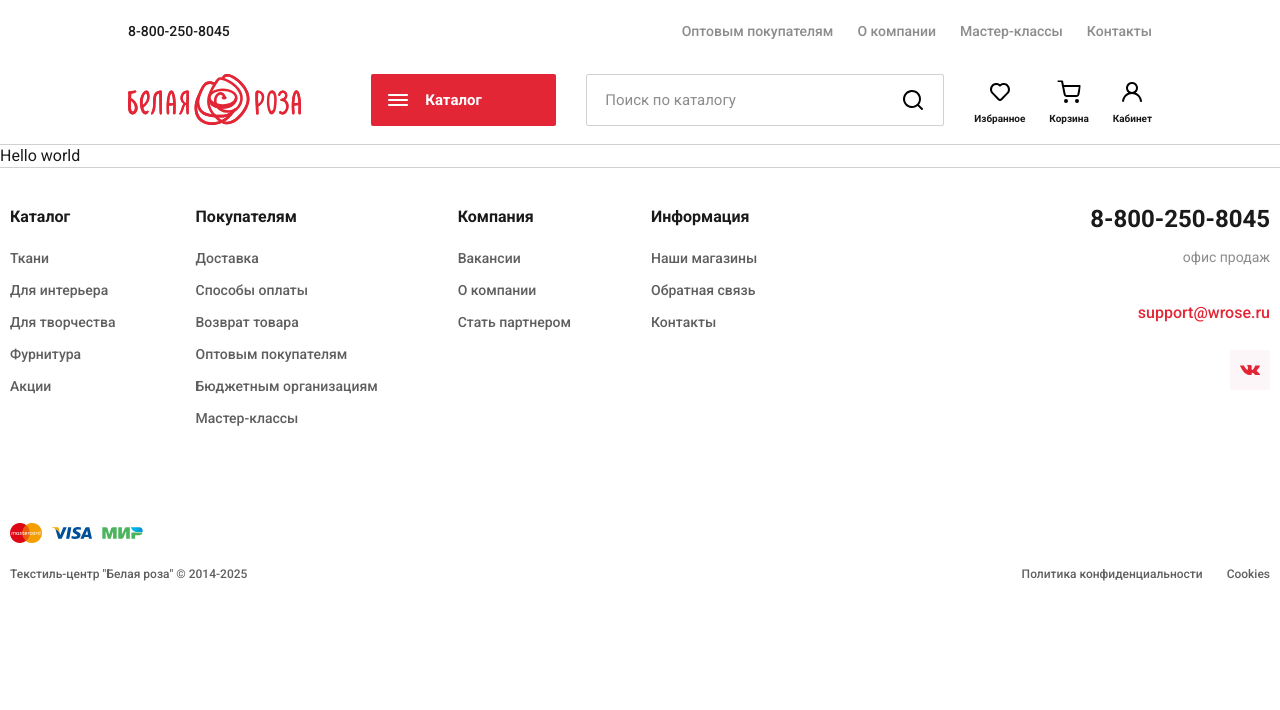
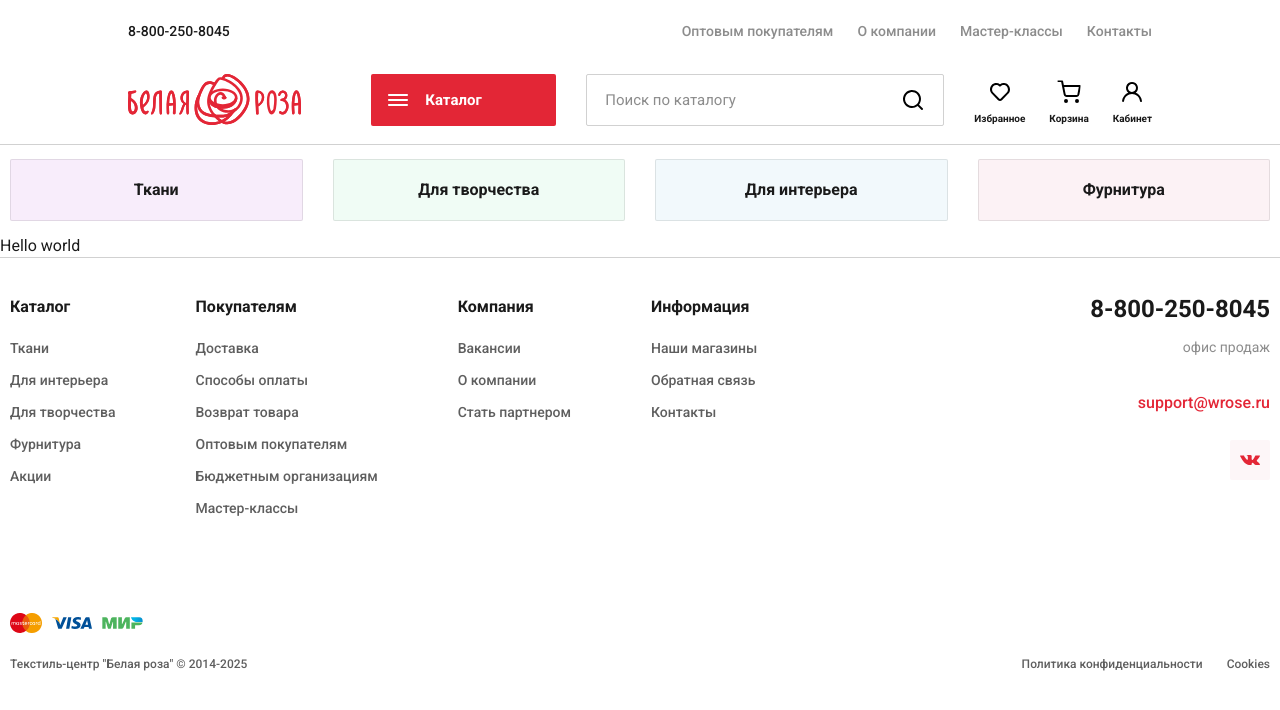
Before and after one commit to mangustc/uni-practice, a React (Vite) app in the folder frontend/: page / in a window 1280 px wide. Shown: the top 710 px of the page. Built offline with nearby package versions, Linux system fonts and the light colour scheme; no server answers.

Commit message:
add categories panel

```diff
--- /dev/null
+++ b/frontend/src/components/categories-panel.tsx
@@ -0,0 +1,20 @@
+export default function CategoriesPanel() {
+    return (
+        <div className="screen-container">
+            <div className="categories-panel-container">
+                <div className="categories-panel-category" id="fabrics" >
+                    <h6>Ткани</h6>
+                </div>
+                <div className="categories-panel-category" id="for-art">
+                    <h6>Для творчества</h6>
+                </div>
+                <div className="categories-panel-category" id="for-interior">
+                    <h6>Для интерьера</h6>
+                </div>
+                <div className="categories-panel-category" id="accessories">
+                    <h6>Фурнитура</h6>
+                </div>
+            </div>
+        </div>
+    );
+}
--- a/frontend/src/index.css
+++ b/frontend/src/index.css
@@ -134,27 +134,25 @@ p {
 
 .navigation-container {
   height: 50px;
-  min-width: 1440px;
-  max-width: 1440px;
+  min-width: 1260px;
+  max-width: 1260px;
   display: flex;
   overflow: hidden;
   flex-direction: row;
   justify-content: space-between;
   background-color: white;
   padding: 20px 0px 20px 0px;
-  margin: 0px 90px 0px 90px;
 }
 
 .navigation-info {
   height: 34px;
-  min-width: 1440px;
-  max-width: 1440px;
+  min-width: 1260px;
+  max-width: 1260px;
   display: flex;
   overflow: hidden;
   flex-direction: row;
   justify-content: space-between;
   background-color: white;
-  margin: 0px 90px 0px 90px;
   padding-top: 20px;
 }
 
@@ -435,24 +433,70 @@ p {
 
 /* CATEGORIES PANEL */
 
-.categories-panel-container-container {
+.screen-container {
   width: 100vw;
   display: flex;
   justify-content: center;
   flex-direction: column;
   align-items: center;
-  border-bottom: 1px solid var(--text-color-black-main-20);
 }
 
 .categories-panel-container {
   height: 90px;
-  min-width: 1440px;
-  max-width: 1440px;
+  min-width: 1260px;
+  max-width: 1260px;
   display: flex;
   overflow: hidden;
   flex-direction: row;
-  justify-content: space-between;
+  justify-content: center;
+  align-items: center;
+  gap: 30px;
   background-color: white;
-  padding: 20px 0px 20px 0px;
-  margin: 0px 90px 0px 90px;
 }
+
+.categories-panel-category {
+  height: 60px;
+  width: 292px;
+  display: flex;
+  justify-content: center;
+  flex-direction: column;
+  align-items: center;
+  border: 1px solid;
+  border-radius: 2px;
+}
+
+#fabrics {
+  background-color: #F8EDFB;
+  border-color: #1A1A1A1A;
+}
+#fabrics:hover {
+  background-color: #F5E6F9;
+  cursor: pointer;
+}
+
+#for-art{
+  background-color: #F0FCF5;
+  border-color: #1A1A1A1A;
+}
+#for-art:hover {
+  background-color: #E6F9EE;
+  cursor: pointer;
+}
+
+#for-interior{
+  background-color: #F2F9FC;
+  border-color: #1A1A1A1A;
+}
+#for-interior:hover {
+  background-color: #E6F4F9;
+  cursor: pointer;
+}
+
+#accessories {
+  background-color: #FCF2F5;
+  border-color: #1A1A1A1A;
+}
+#accessories:hover {
+  background-color: #F9E6EC;
+  cursor: pointer;
+}
--- a/frontend/src/routes/root.tsx
+++ b/frontend/src/routes/root.tsx
@@ -3,6 +3,7 @@ import Header from "../components/header";
 import { createContext, useState } from "react";
 import Cookies from "universal-cookie";
 import Footer from "../components/footer";
+import CategoriesPanel from "../components/categories-panel";
 
 const cookies = new Cookies();
 export const AuthContext = createContext({
@@ -21,6 +22,7 @@ export default function Root() {
   return (
     <AuthContext.Provider value={{ authenticated, setAuthenticated }}>
       <Header></Header>
+      <CategoriesPanel></CategoriesPanel>
       <div className="root-container">
         <span>Hello world</span>
         <div className="outlet-container">
```
